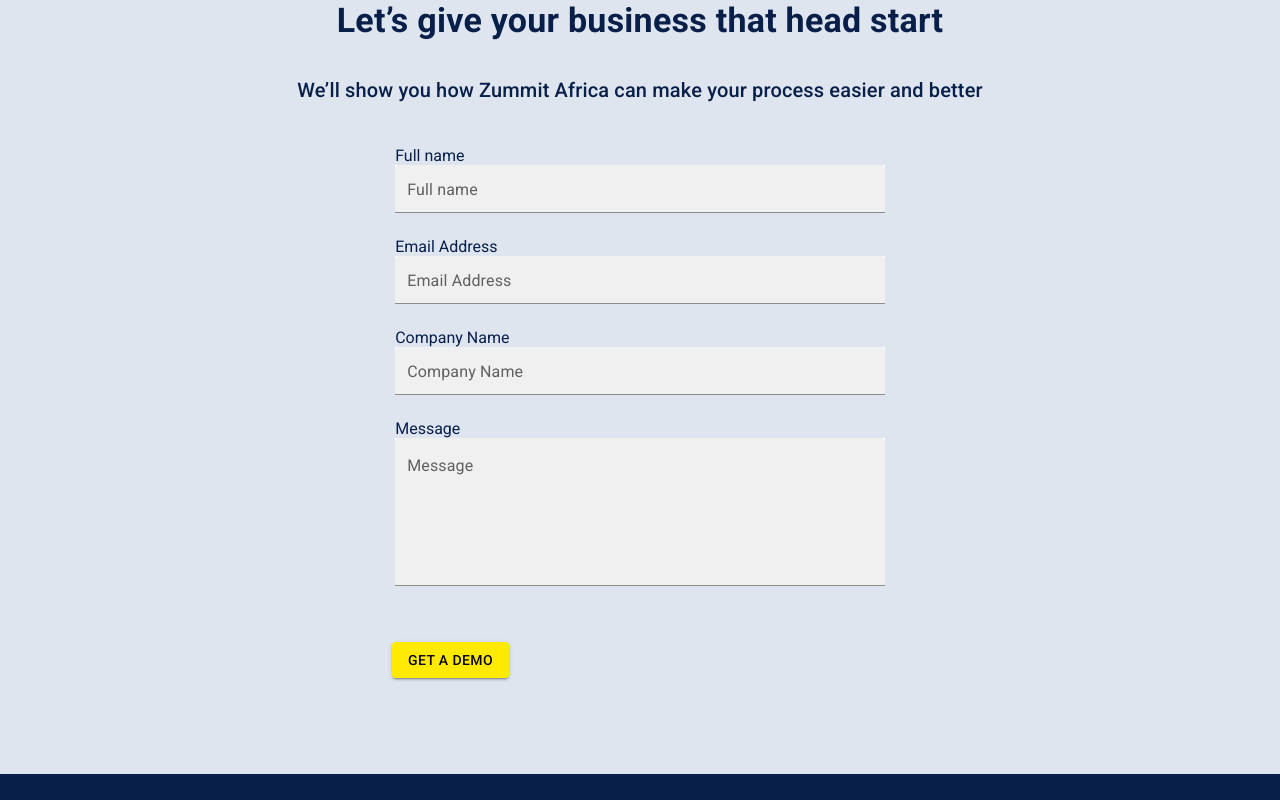
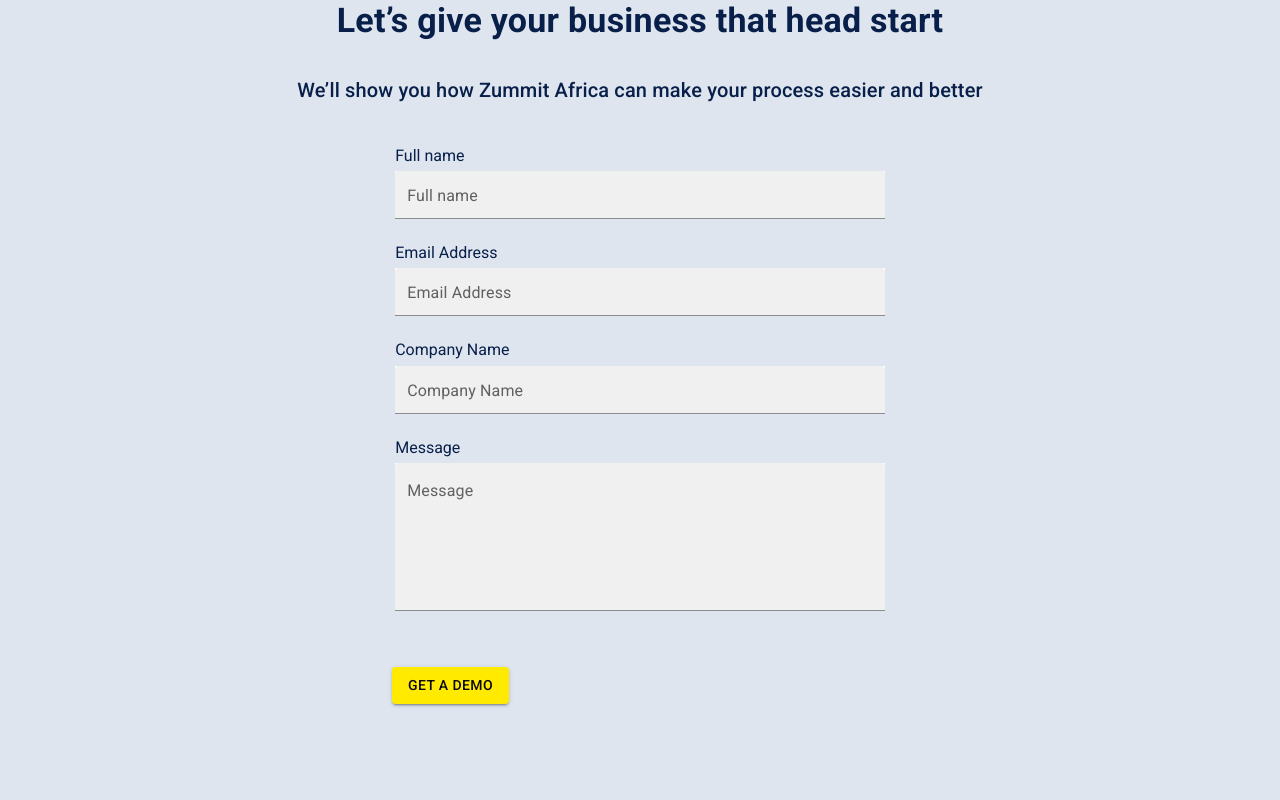
Before and after one commit to Zummit-Africa-Inc/Web-Page-FE, a React (Create React App) app: page / in a window 1280 px wide. Shown: the part 1811-2611 px from the top of the page. Before the commit the page ends 2585 px from the top, so only its background shows below. Built offline with nearby package versions, Linux system fonts and the light colour scheme.

Commit message:
paddingBottom added to the label elements

```diff
--- a/src/Section/ContactSection.js
+++ b/src/Section/ContactSection.js
@@ -7,7 +7,8 @@
 
 export default function ContactSection() {
     const style={
-        formControl: {margin: '1.5rem .2rem'}
+        formControl: {margin: '1.5rem .2rem'},
+        label:{display: 'inline-block', paddingBottom:'.4rem'}
     }
   return (
     <Box component='section'
@@ -20,22 +21,22 @@
         </Header>
     <Box className='contact-section'>
         <Box style={style.formControl}>
-            <label htmlFor="fullnames">Full name</label>
+            <label htmlFor="fullnames" style={style.label}>Full name</label>
             <TextField id="filled-basic" label="Full name" variant="filled" fullWidth style={{backgroundColor: 'white'}} size="small" />
         </Box>
         <Box style={style.formControl}>
-            <label htmlFor="email">Email Address</label>
+            <label htmlFor="email" style={style.label}>Email Address</label>
             <TextField id="filled-basic" label="Email Address" variant="filled" fullWidth style={{backgroundColor: 'white'}} size="small" />
         </Box>
         <Box style={style.formControl}>
-            <label htmlFor="company_name">Company Name</label>
+            <label htmlFor="company_name" style={style.label}>Company Name</label>
             <TextField id="filled-basic" label="Company Name" variant="filled" fullWidth style={{backgroundColor: 'white'}} size="small" />
         </Box>
         <Box style={style.formControl}>
-            <label htmlFor="company_name">Message</label>
+            <label htmlFor="company_name" style={style.label}>Message</label>
             <TextField id="filled-basic" label="Message" variant="filled" fullWidth multiline rows="5" style={{backgroundColor: 'white'}}/>
         </Box>
-        <PrimaryButton color= '#09090B' bgcolor='#FFEA00'>Get a demo</PrimaryButton>
+        <PrimaryButton color= '#09090B' bgcolor='#FFEA00' margin="5rem auto">Get a demo</PrimaryButton>
     </Box>
 
     </Box>
```
